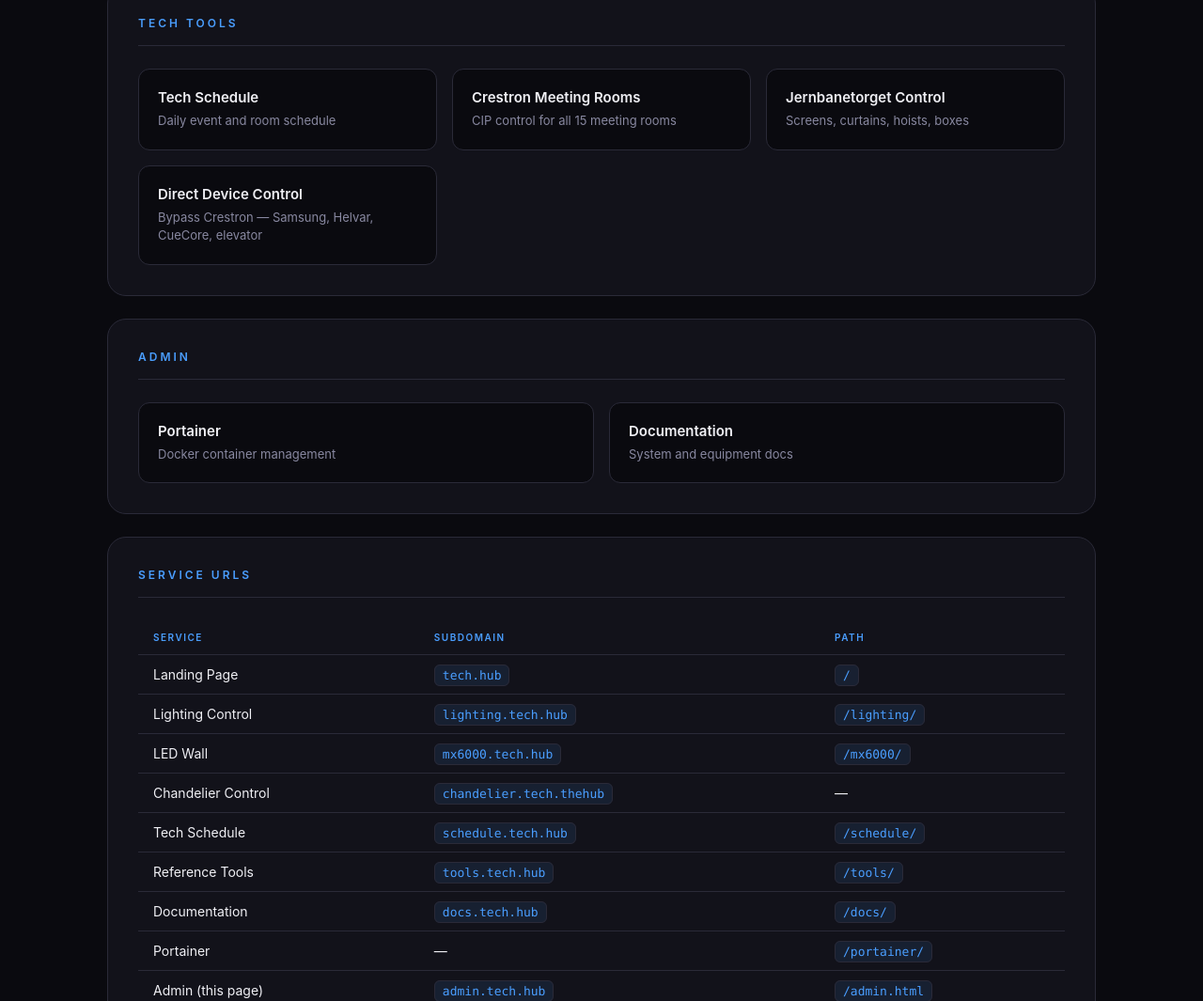
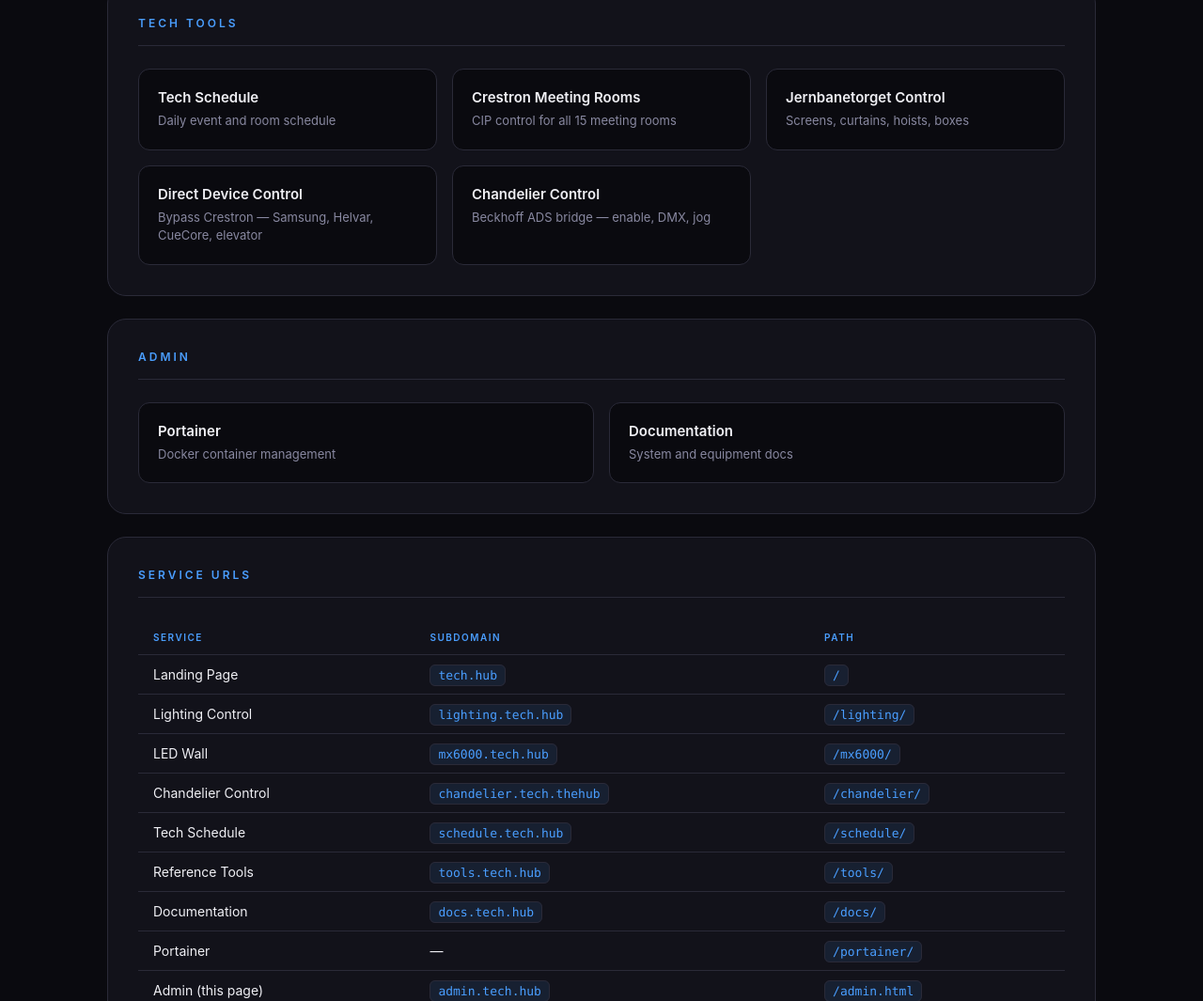
Before and after one commit to camsna/hub-control-center, a plain HTML site: page nginx/html/admin.html in a window 1280 px wide. Shown: the part 280-1345 px from the top of the page at 94% size. Drawn offline with Linux system fonts and the light colour scheme.

Commit message:
chandelier: serve at /chandelier/ path (not just subdomain)
- index.html: path-aware WebSocket URL so /ws works at both
  chandelier.tech.thehub/ws and /chandelier/ws
- nginx.conf: add /chandelier/ and /chandelier/ws locations on default server
- landing: card href -> /chandelier/ (IP-portable)
- admin.html: add Chandelier Control card in Tech Tools grid; update
  Service URLs path from — to /chandelier/

```diff
--- a/nginx/html/admin.html
+++ b/nginx/html/admin.html
@@ -74,6 +74,10 @@
                     <div class="card-title">Direct Device Control</div>
                     <div class="card-desc">Bypass Crestron — Samsung, Helvar, CueCore, elevator</div>
                 </a>
+                <a target="_blank" href="/chandelier/" class="card">
+                    <div class="card-title">Chandelier Control</div>
+                    <div class="card-desc">Beckhoff ADS bridge — enable, DMX, jog</div>
+                </a>
             </div>
         </div>
 
@@ -98,7 +102,7 @@
                 <tr><td>Landing Page</td><td><code>tech.hub</code></td><td><code>/</code></td></tr>
                 <tr><td>Lighting Control</td><td><code>lighting.tech.hub</code></td><td><code>/lighting/</code></td></tr>
                 <tr><td>LED Wall</td><td><code>mx6000.tech.hub</code></td><td><code>/mx6000/</code></td></tr>
-                <tr><td>Chandelier Control</td><td><code>chandelier.tech.thehub</code></td><td>&mdash;</td></tr>
+                <tr><td>Chandelier Control</td><td><code>chandelier.tech.thehub</code></td><td><code>/chandelier/</code></td></tr>
                 <tr><td>Tech Schedule</td><td><code>schedule.tech.hub</code></td><td><code>/schedule/</code></td></tr>
                 <tr><td>Reference Tools</td><td><code>tools.tech.hub</code></td><td><code>/tools/</code></td></tr>
                 <tr><td>Documentation</td><td><code>docs.tech.hub</code></td><td><code>/docs/</code></td></tr>
```
Also changed, not shown: nginx/html/index.html (+1 -1 lines), services/chandelier-controller/index.html (+1 -1 lines), 1 other file.
